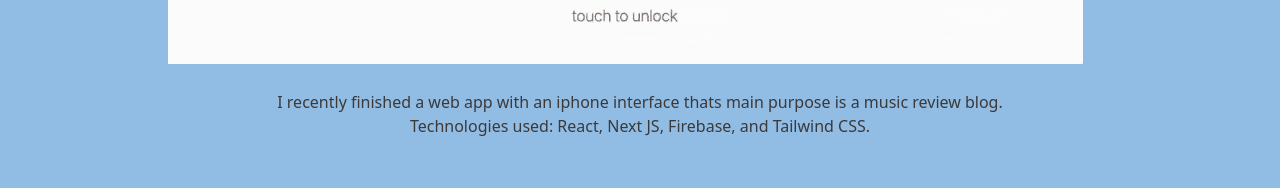
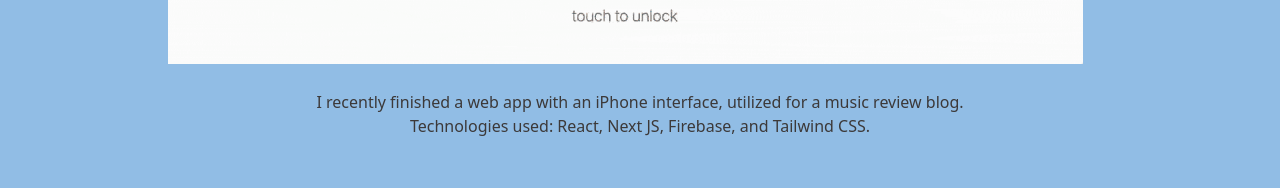
Before and after one commit to kayacancode/personal-website, a Next.js app: page /IWTblog in a window 1280 px wide. Shown: the part 747-935 px from the top of the page. Built offline with nearby package versions, Linux system fonts and the light colour scheme; a web font is replaced by a local one.

Commit message:
typo error

```diff
--- a/pages/IWTblog.js
+++ b/pages/IWTblog.js
@@ -28,7 +28,7 @@ const IWTblog = () => {
         </div>
         <section className="hero container max-w-screen-lg mx-auto p-10 ">
     <Image className="mx-auto px-10 py-10" src="/demo.gif" alt="screenshot" width= "915px" height= "508px"/>
-    <p className="text-center text-[#3C3939] pt-5">I recently finished a web app with an iphone interface thats main purpose is a music review blog. <br /> Technologies used: React, Next JS, Firebase, and Tailwind CSS. </p>
+    <p className="text-center text-[#3C3939] pt-5">I recently finished a web app with an iPhone interface, utilized for a music review blog. <br /> Technologies used: React, Next JS, Firebase, and Tailwind CSS. </p>
 </section>
 
 
```
